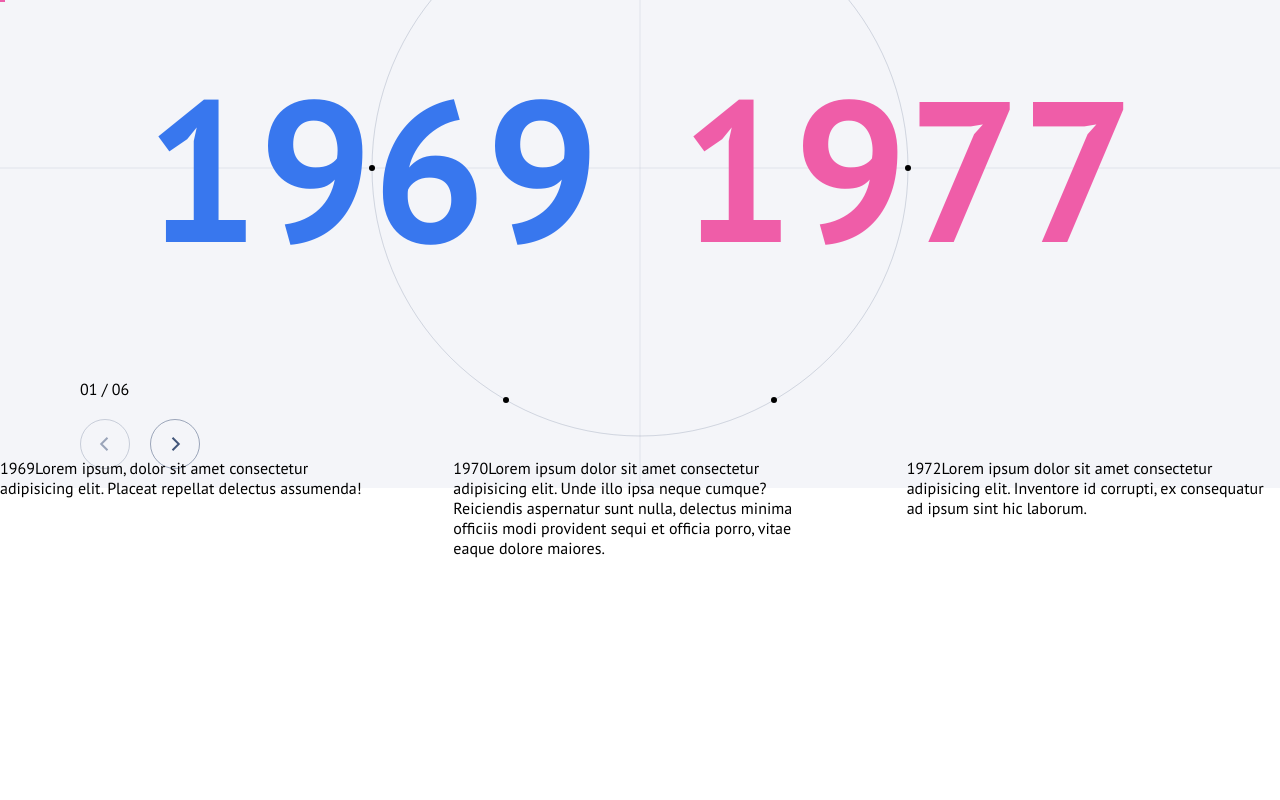
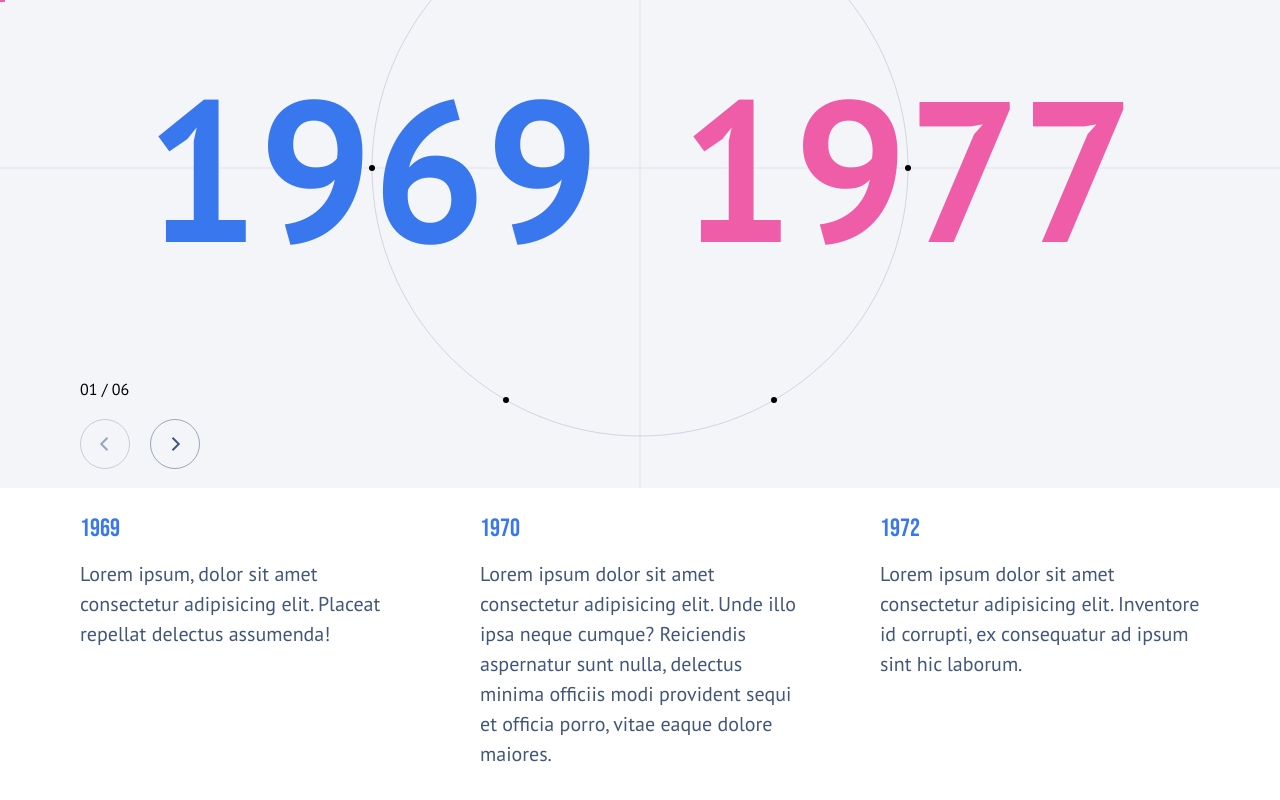
Before and after one commit to cetvrtak/stevo-tz-calendar, a React app: page / in a window 1280 px wide. Shown: the part 312-1112 px from the top of the page. Before the commit the page ends 870 px from the top, so only its background shows below. Built offline with nearby package versions, Linux system fonts and the light colour scheme.

Commit message:
Create event card for swiper

```diff
--- /dev/null
+++ b/components/EventCard.scss
@@ -0,0 +1,28 @@
+.evt-card {
+    display: flex;
+    flex-direction: column;
+    align-items: flex-start;
+    justify-content: center;
+    gap: 15px;
+}
+
+.evt-year {
+    color: rgb(56, 119, 238);
+    font-family: Bebas Neue;
+    font-size: 25px;
+    font-weight: 400;
+    line-height: 120%;
+    letter-spacing: 0%;
+    text-align: left;
+    text-transform: uppercase;
+}
+
+.evt-desc {
+    color: rgb(66, 86, 122);
+    font-family: PT Sans;
+    font-size: 20px;
+    font-weight: 400;
+    line-height: 30px;
+    letter-spacing: 0%;
+    text-align: left;
+}
--- /dev/null
+++ b/components/EventCard.tsx
@@ -0,0 +1,22 @@
+import React from "react";
+import './EventCard.scss';
+
+type Event = {
+    year: number,
+    desc: string,
+}
+
+interface EventCardProps {
+    event: Event;
+}
+
+const EventCard: React.FC<EventCardProps> = ({ event }) => {
+    return (
+        <div className="evt-card">
+            <span className='evt-year'>{event.year}</span>
+            <span className='evt-desc'>{event.desc}</span>
+        </div>
+    )
+}
+
+export default EventCard;
--- a/components/YearSwiper.scss
+++ b/components/YearSwiper.scss
@@ -1,11 +1,3 @@
 .swiper {
-    margin-top: 56px;
+    padding: 56px 80px;
 }
-
-.swiper-slide {
-    display: flex;
-    flex-direction: column;
-    align-items: flex-start;
-    justify-content: center;
-    gap: 15px;
-}
--- a/components/YearSwiper.tsx
+++ b/components/YearSwiper.tsx
@@ -1,6 +1,8 @@
 import React, { useEffect } from 'react';
 import { Swiper, SwiperSlide } from 'swiper/react'
 import 'swiper/scss';
+import './YearSwiper.scss';
+import EventCard from './EventCard';
 
 type Event = {
     year: number,
@@ -24,8 +26,7 @@ const YearSwiper: React.FC<YearSwiperProps> = ({ events }) => {
         >
             {events.map((e) => (
                 <SwiperSlide key={e.year}>
-                    <span className='evt-year'>{e.year}</span>
-                    <span className='evt-desc'>{e.desc}</span>
+                    <EventCard event={e} />
                 </SwiperSlide>
             ))}
         </Swiper>
--- a/src/App.scss
+++ b/src/App.scss
@@ -6,6 +6,7 @@
 }
 
 @import url('https://fonts.googleapis.com/css2?family=PT+Sans:wght@400;700&display=swap');
+@import url('https://fonts.googleapis.com/css2?family=Bebas+Neue&display=swap');
 
 body {
   font-family: 'PT Sans', sans-serif;
```
